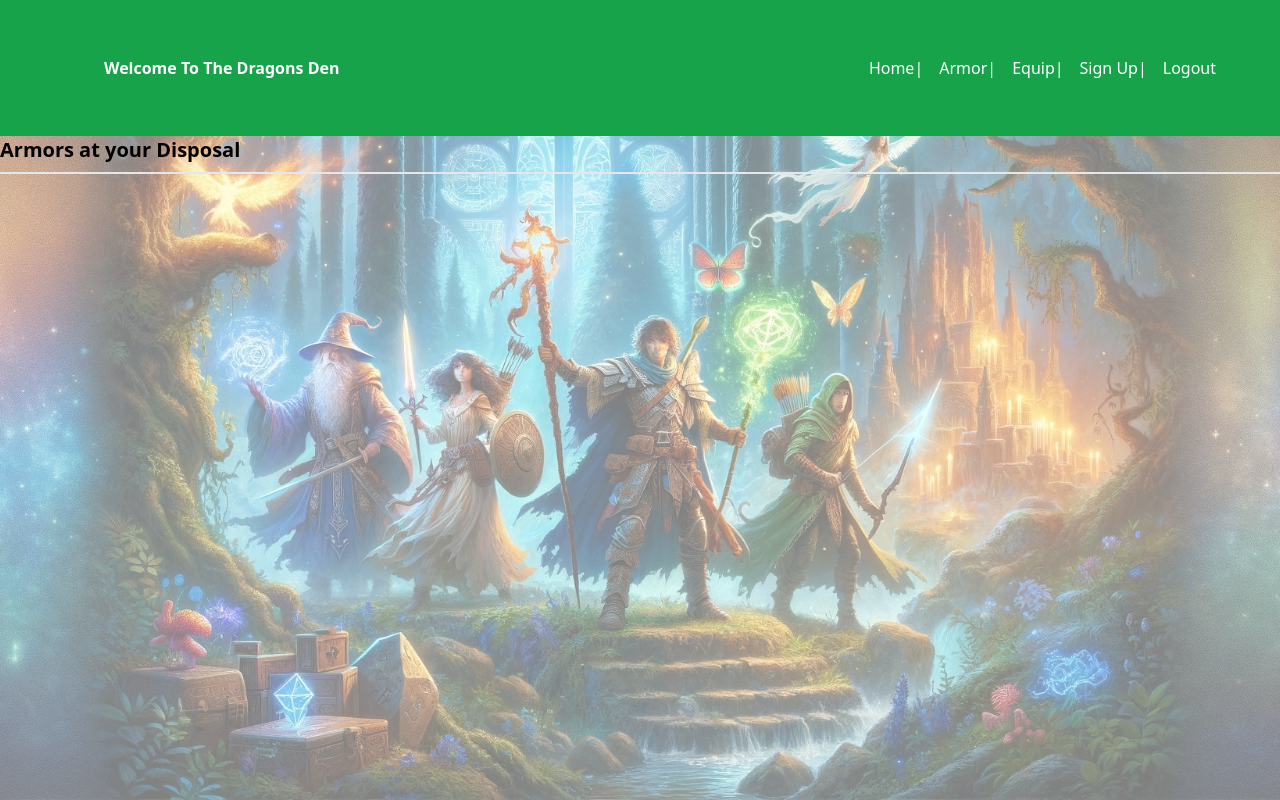
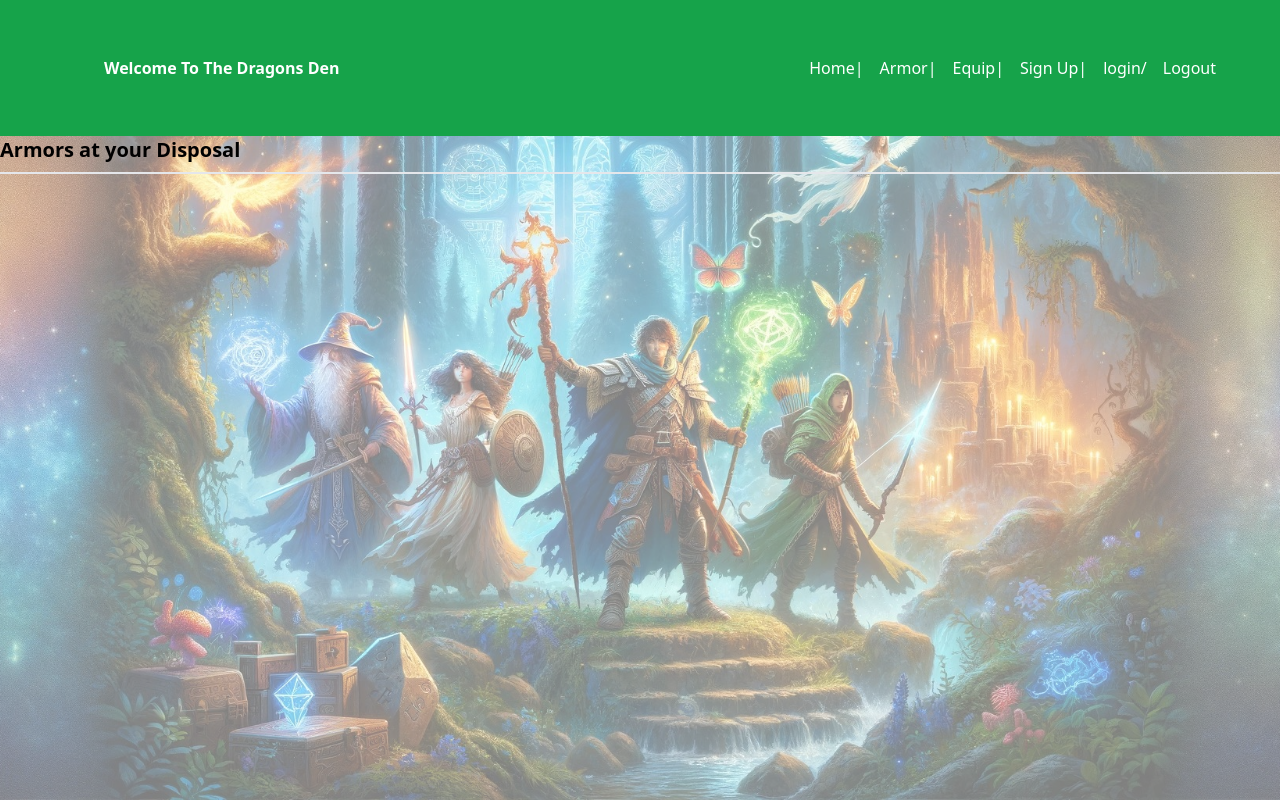
Before and after one commit to gvsucis658-1/rails-Iolis1, a Rails app: page / in a window 1280 px wide. Run offline with Rails 7, Linux system fonts and the light colour scheme; data that the repository does not hold is empty; style sheets or scripts are compiled from the project's sources; some libraries are stand-ins or nearby versions.

Commit message:
[update Grade Me]

```diff
--- a/app/views/layouts/application.html.erb
+++ b/app/views/layouts/application.html.erb
@@ -22,6 +22,7 @@
             <li><%= link_to "Armor", armors_path, class: "hover:underline" %></li> |
             <li><%= link_to "Equip", equips_path, class: "hover:underline" %></li> |
             <li><%= link_to 'Sign Up', signup_path, class: 'hover:underline' %></li> |
+            <li><%= link_to 'login', login_path, class: 'hover:underline'%></li>/
             <li><%= link_to 'Logout', logout_path, class: 'hover:underline' %></li>
           </ul>
         </nav>
```
